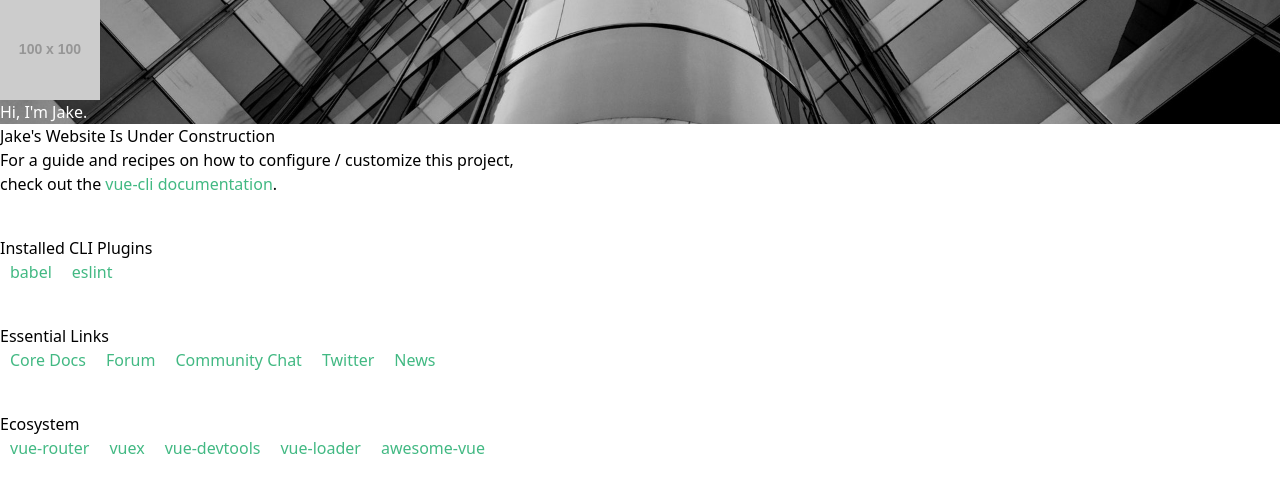
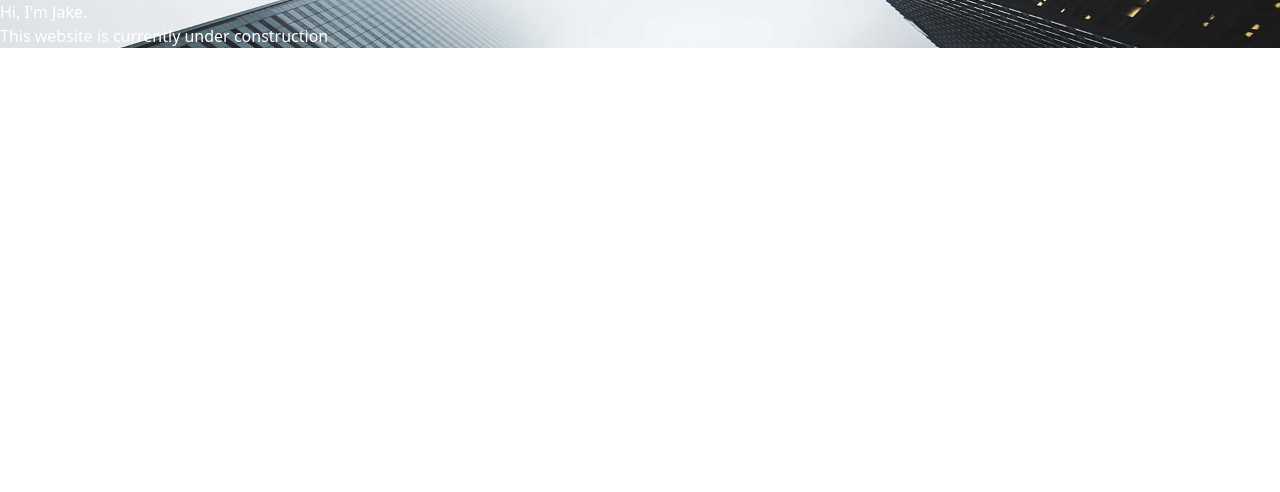
Before and after one commit to jcarnevale89/portfolio, a Vue app: page / in a window 1280 px wide. Shown: the top 492 px of the page. Built offline with nearby package versions, Linux system fonts and the light colour scheme.

Commit message:
Clean up

```diff
--- a/src/App.vue
+++ b/src/App.vue
@@ -1,11 +1,19 @@
 <template lang="pug">
-  #app.font-sans
-    //- #nav
-    //-   router-link(to="/") Home
-    //-   | |
-    //-   router-link(to="/about") About
+  #app
+    //- Navigation
 
     router-view
 </template>
 
+<script>
+import Navigation from './components/Navigation.vue';
+
+export default {
+  name: 'App',
+  components: {
+    Navigation,
+  },
+};
+</script>
+
 <style src="./assets/tailwind.css">
--- a/src/components/HelloWorld.vue
+++ /dev/null
@@ -1,57 +0,0 @@
-<template>
-  <div class="hello">
-    <h1>{{ msg }}</h1>
-    <p>
-      For a guide and recipes on how to configure / customize this project,<br>
-      check out the
-      <a href="https://cli.vuejs.org" target="_blank" rel="noopener">vue-cli documentation</a>.
-    </p>
-    <h3>Installed CLI Plugins</h3>
-    <ul>
-      <li><a href="https://github.com/vuejs/vue-cli/tree/dev/packages/%40vue/cli-plugin-babel" target="_blank" rel="noopener">babel</a></li>
-      <li><a href="https://github.com/vuejs/vue-cli/tree/dev/packages/%40vue/cli-plugin-eslint" target="_blank" rel="noopener">eslint</a></li>
-    </ul>
-    <h3>Essential Links</h3>
-    <ul>
-      <li><a href="https://vuejs.org" target="_blank" rel="noopener">Core Docs</a></li>
-      <li><a href="https://forum.vuejs.org" target="_blank" rel="noopener">Forum</a></li>
-      <li><a href="https://chat.vuejs.org" target="_blank" rel="noopener">Community Chat</a></li>
-      <li><a href="https://twitter.com/vuejs" target="_blank" rel="noopener">Twitter</a></li>
-      <li><a href="https://news.vuejs.org" target="_blank" rel="noopener">News</a></li>
-    </ul>
-    <h3>Ecosystem</h3>
-    <ul>
-      <li><a href="https://router.vuejs.org" target="_blank" rel="noopener">vue-router</a></li>
-      <li><a href="https://vuex.vuejs.org" target="_blank" rel="noopener">vuex</a></li>
-      <li><a href="https://github.com/vuejs/vue-devtools#vue-devtools" target="_blank" rel="noopener">vue-devtools</a></li>
-      <li><a href="https://vue-loader.vuejs.org" target="_blank" rel="noopener">vue-loader</a></li>
-      <li><a href="https://github.com/vuejs/awesome-vue" target="_blank" rel="noopener">awesome-vue</a></li>
-    </ul>
-  </div>
-</template>
-
-<script>
-export default {
-  name: 'HelloWorld',
-  props: {
-    msg: String,
-  },
-};
-</script>
-
-<!-- Add "scoped" attribute to limit CSS to this component only -->
-<style scoped lang="stylus">
-h3
-  margin 40px 0 0
-
-ul
-  list-style-type none
-  padding 0
-
-li
-  display inline-block
-  margin 0 10px
-
-a
-  color #42b983
-</style>
--- a/src/components/Hero.vue
+++ b/src/components/Hero.vue
@@ -1,9 +1,9 @@
 <template lang="pug">
   .hero.w-screen.h-screen.relative
-    .gradient.opacity-75.absolute.inset-0
-    img.relative.mx-auto.pt-4(src="https://placehold.it/100x100")
-    .absolute.inset-0.flex.justify-center.items-center
-      h1.text-6xl.text-white.font-bold Hi, I'm Jake.
+    .gradient.absolute.inset-0
+    .absolute.inset-0.flex.flex-col.justify-center.items-center.text-center.text-white.font-bold
+      h1.text-6xl Hi, I'm Jake.
+      h2.text-4xl This website is currently under construction
 </template>
 
 <script>
@@ -19,5 +19,6 @@ export default {
   background-position center
 
 .gradient
-  background-image linear-gradient(150deg, rgba(2,0,36,1) 0%, rgba(9,9,121,1) 35%, rgba(0,212,255,1) 100%)
+  background-image linear-gradient(0deg, rgba(0,0,0,.9) 15%, rgba(10,10,10,.55) 100%)
+
 </style>
--- /dev/null
+++ b/src/components/Navigation.vue
@@ -0,0 +1,36 @@
+<template lang="pug">
+  nav.fixed.z-50.w-full.text-gray-400
+    .container.h-20.mx-auto.flex.items-center.justify-between
+      div Jake Carnevale
+      ul.flex
+        li.ml-6(
+          v-for="link in links"
+          :key="link.text"
+        )
+          router-link(:to="link.route") {{ link.text }}
+
+</template>
+
+<script>
+export default {
+  name: 'Navigation',
+  data() {
+    return {
+      links: [
+        {
+          text: 'About',
+          route: { name: 'about' },
+        },
+        {
+          text: 'Testing',
+          route: { name: 'testing' },
+        },
+        {
+          text: 'Contact',
+          route: { name: 'contact' },
+        },
+      ],
+    };
+  },
+};
+</script>
--- a/src/router.js
+++ b/src/router.js
@@ -1,6 +1,8 @@
 import Vue from 'vue';
 import Router from 'vue-router';
 import Home from './views/Home.vue';
+
+const About = () => import(/* webpackChunkName: "about" */ './views/About.vue');
 
 Vue.use(Router);
 
@@ -9,17 +11,24 @@ export default new Router({
   base: process.env.BASE_URL,
   routes: [
     {
+      name: 'home',
       path: '/',
-      name: 'home',
       component: Home,
     },
     {
+      name: 'about',
       path: '/about',
-      name: 'about',
-      // route level code-splitting
-      // this generates a separate chunk (about.[hash].js) for this route
-      // which is lazy-loaded when the route is visited.
-      component: () => import(/* webpackChunkName: "about" */ './views/About.vue'),
+      component: About,
+    },
+    {
+      name: 'testing',
+      path: '/testing',
+      component: About,
+    },
+    {
+      name: 'contact',
+      path: '/contact',
+      component: About,
     },
   ],
 });
--- a/src/views/Home.vue
+++ b/src/views/Home.vue
@@ -1,27 +1,16 @@
 <template lang="pug">
   .home
     Hero
-    //- .hero.inset-0.flex.items-center.justify-center
-
-
-    //- img(src="https://placehold.it/1920x1080")
-    //- .container.home.mx-auto
-    HelloWorld(msg="Jake's Website Is Under Construction")
 </template>
 
 <script>
 import Hero from '@/components/Hero.vue';
-import HelloWorld from '@/components/HelloWorld.vue';
 // import Button from '@/components/Button.vue';
 
 export default {
   name: 'home',
   components: {
     Hero,
-    HelloWorld,
   },
 };
 </script>
-
-<style lang="stylus">
-</style>
```
Also changed, not shown: src/assets/background-gray.jpg (added), src/assets/background.jpg.
